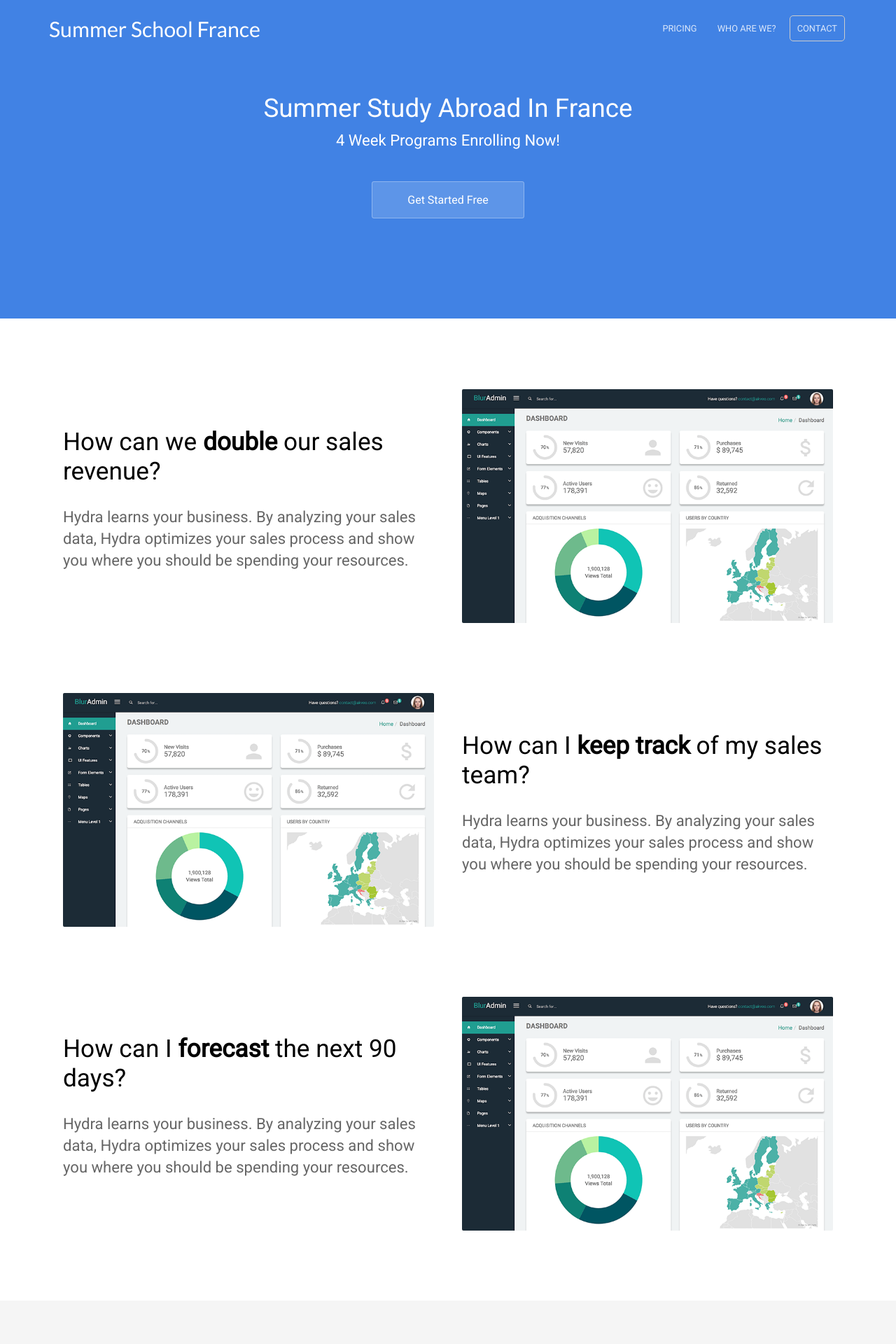
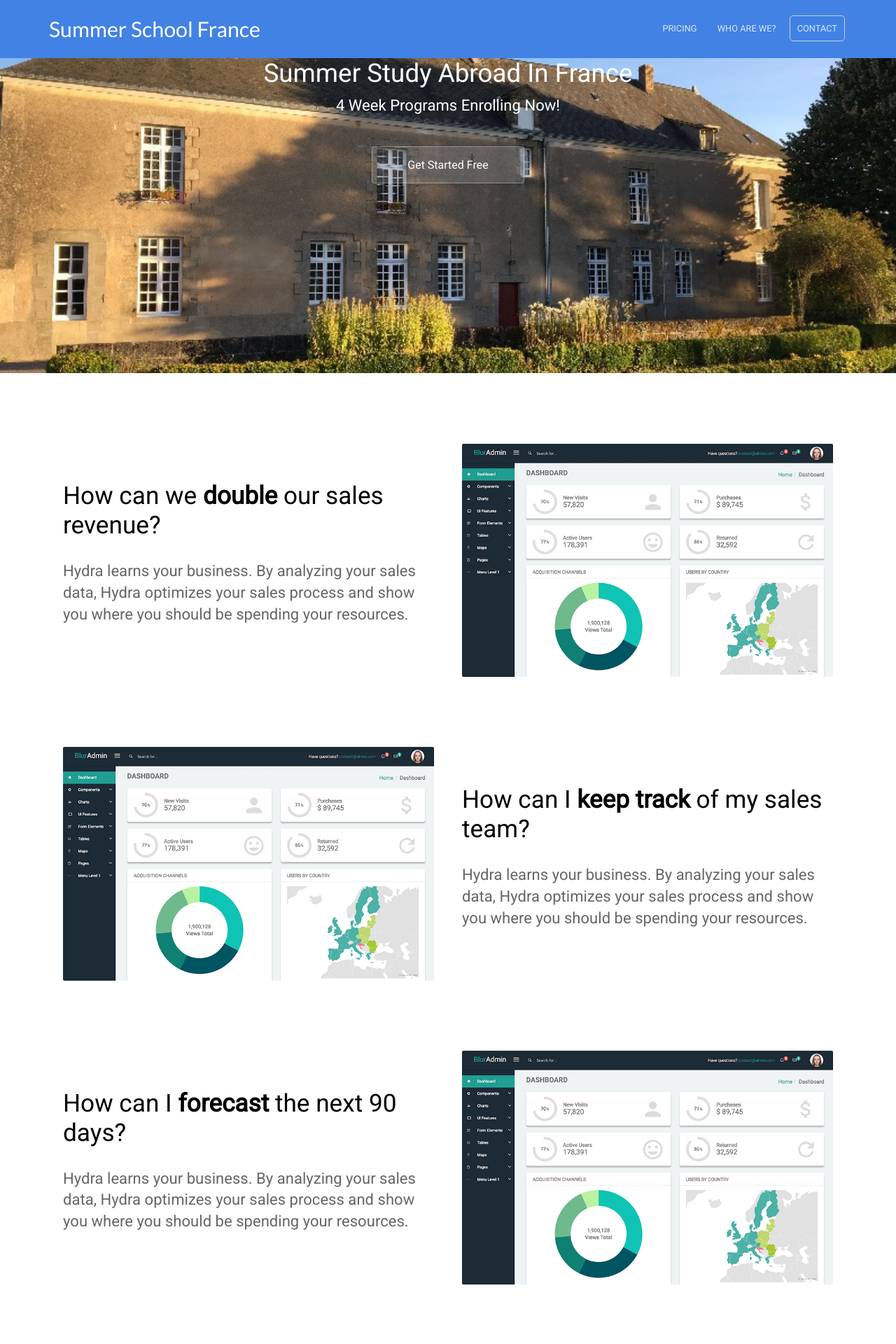
Before and after one commit to baritchie/project1, a Jekyll site: the page built from index.html, in a window 1280 px wide. Shown: the top 1920 px of the page at 70% size. Built offline with Jekyll 4.4.1, drawn with Linux system fonts in a browser that asks for light colours.

Commit message:
Updated '_sass/landing-page.scss' via CloudCannon

```diff
--- a/_sass/landing-page.scss
+++ b/_sass/landing-page.scss
@@ -34,9 +34,15 @@
 .hero {
 	color: #ffffff;
 	text-align: center;
-	background: linear-gradient(to bottom, $middle-gradient-color 0%, $secondary-brand-color 100%) no-repeat #a05fb7;
-	padding-top: 50px;
-
+    height: 100vh;
+    @media #{$desktop} {
+        height: 50vh;
+    }
+	background: url("/uploads/school-main.JPG");
+	background-size: cover;
+    background-repeat: no-repeat;
+    background-position: 50% 50%;
+    padding: 0;
 	p {
 		color: #fff;
 	}
```
